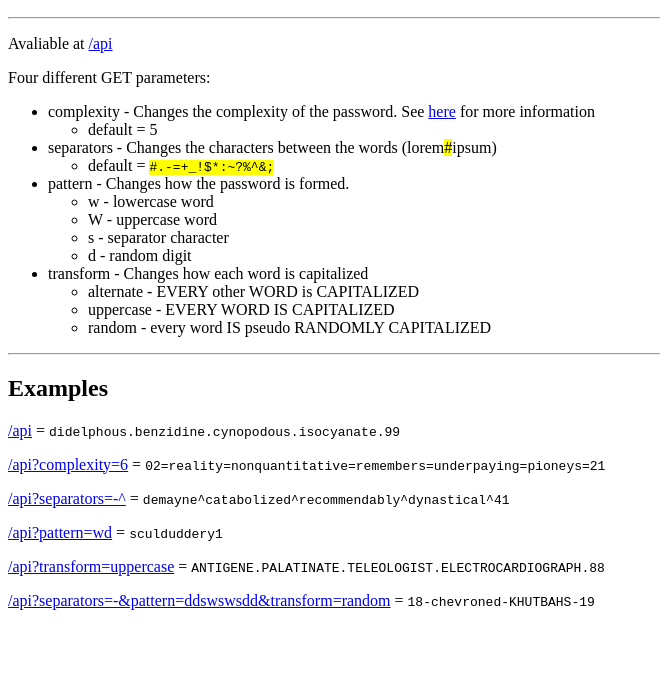
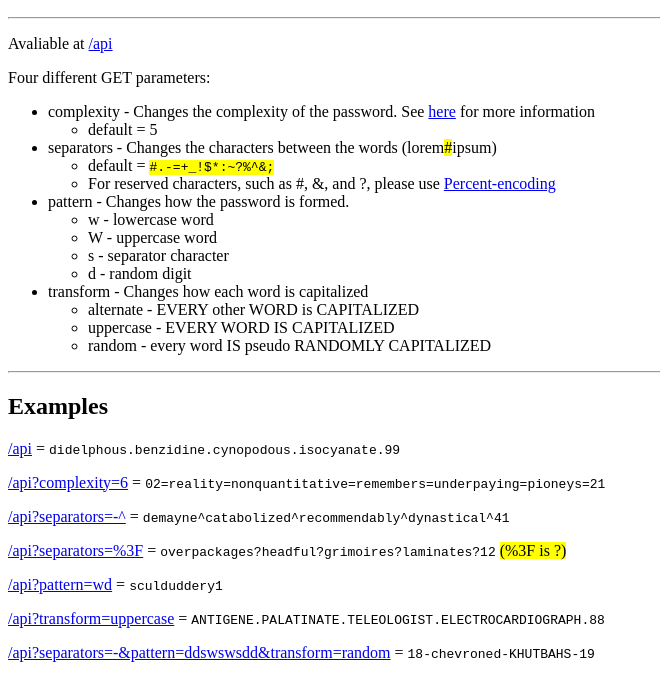
Before and after one commit to reedhaffner/XKAPI, a website: page index.html in a window 1280 px wide. Shown: the part 110-800 px from the top of the page, without its empty margins (0-660 px from the left). Drawn offline with Linux system fonts and the light colour scheme.

Commit message:
Add info about reserved characters

```diff
--- a/index.html
+++ b/index.html
@@ -24,6 +24,9 @@
                 style="background-color: yellow;">#</span>ipsum)</li>
         <ul>
             <li>default = <code style="background-color: yellow">#.-=+_!$*:~?%^&;</code></li>
+            <li>For reserved characters, such as #, &, and ?, please use <a
+                    href="https://en.wikipedia.org/wiki/Percent-encoding#Percent-encoding_reserved_characters">Percent-encoding</a>
+            </li>
         </ul>
         <li>pattern - Changes how the password is formed.</li>
         <ul>
@@ -47,6 +50,9 @@
         = <code>02=reality=nonquantitative=remembers=underpaying=pioneys=21</code></p>
     <p><a href="/api?separators=-^">/api?separators=-^</a>
         = <code>demayne^catabolized^recommendably^dynastical^41</code></p>
+    <p><a href="/api?separators=%3F">/api?separators=%3F</a>
+        = <code>overpackages?headful?grimoires?laminates?12</code> <span style="background-color: yellow;">(%3F is
+            ?)</span></p>
     <p><a href="/api?pattern=wd">/api?pattern=wd</a>
         = <code>sculduddery1</code></p>
     <p><a href="/api?transform=uppercase">/api?transform=uppercase</a>
```
